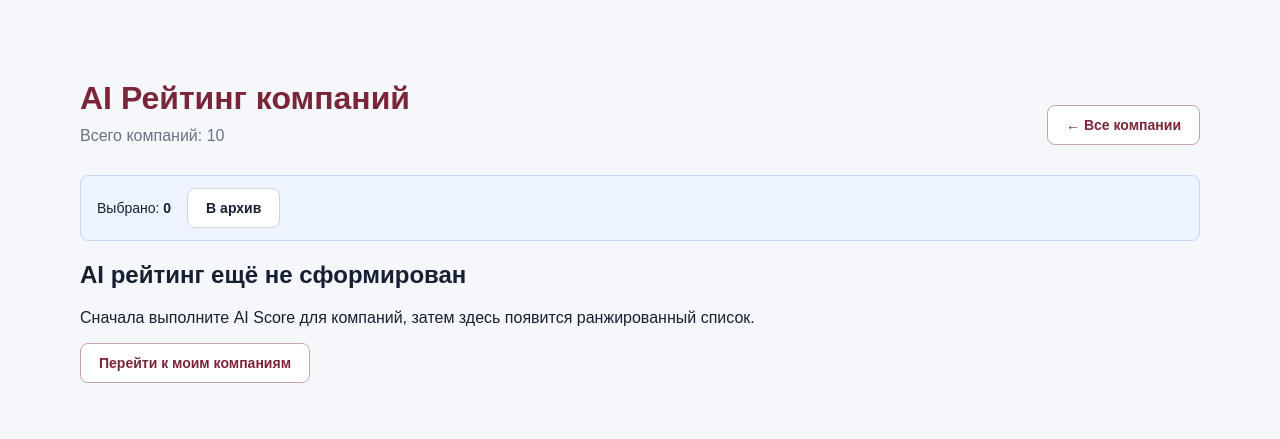
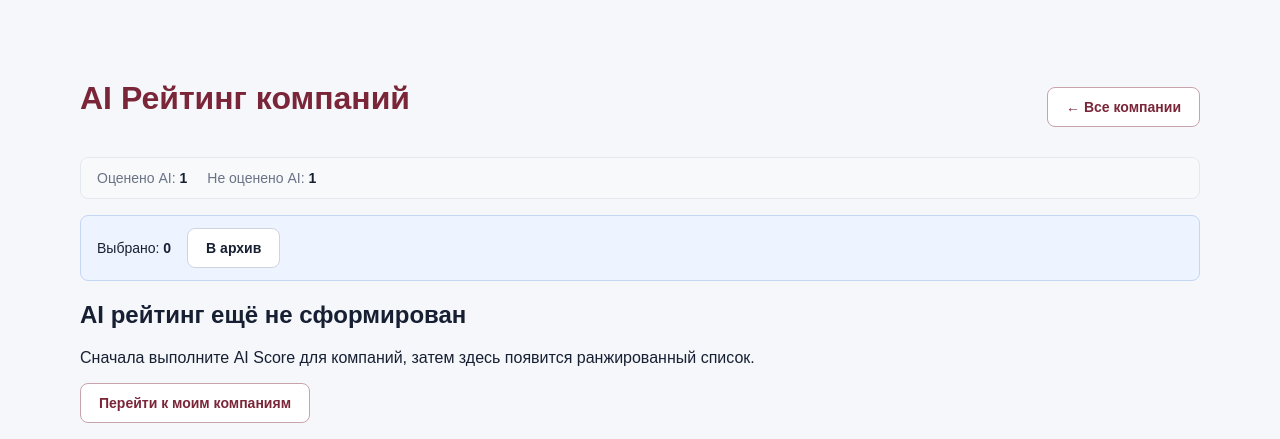
Before and after one commit to kseniya161-max/Radar_Management, a FastAPI app: template app/templates/ranked_companies.html in a window 1280 px wide. Shown: the part 77-516 px from the top of the page. Run offline with FastAPI, Linux system fonts and the light colour scheme; the template is opened without the code that fills it: most values are stand-ins (such as "Sample title", 1, 10 or a date in 2020); parts of the project's set-up code (start-up, migrations or seed data) failed here and were passed over.

Commit message:
adding methods count to ranked html page

```diff
--- a/app/templates/ranked_companies.html
+++ b/app/templates/ranked_companies.html
@@ -13,9 +13,7 @@ Radar Management — AI Рейтинг
         <div>
             <h1>AI Рейтинг компаний</h1>
 
-            <p>
-                Всего компаний: {{ total }}
-            </p>
+
         </div>
 
         <div class="page-actions">
@@ -30,7 +28,10 @@ Radar Management — AI Рейтинг
         </div>
 
     </div>
-
+        <div class="stats-row">
+    <span>Оценено AI: <strong>{{ count_rank }}</strong></span>
+    <span>Не оценено AI: <strong>{{ count_not_rank }}</strong></span>
+        </div>
         <div id="bulk-panel" class="bulk-panel" hidden>
         <span class="bulk-panel-count">
             Выбрано: <strong id="bulk-count">0</strong>
```
